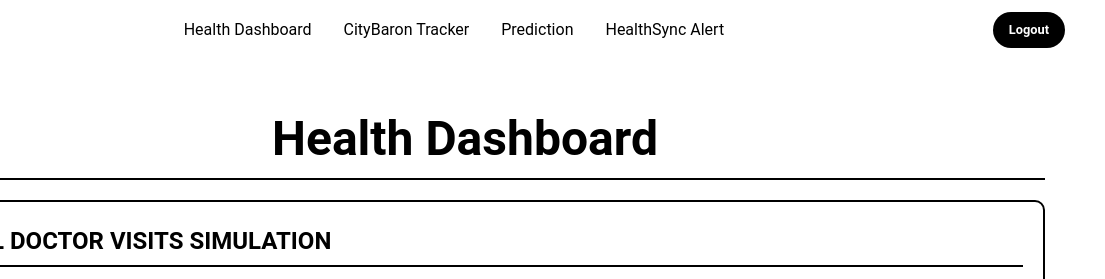
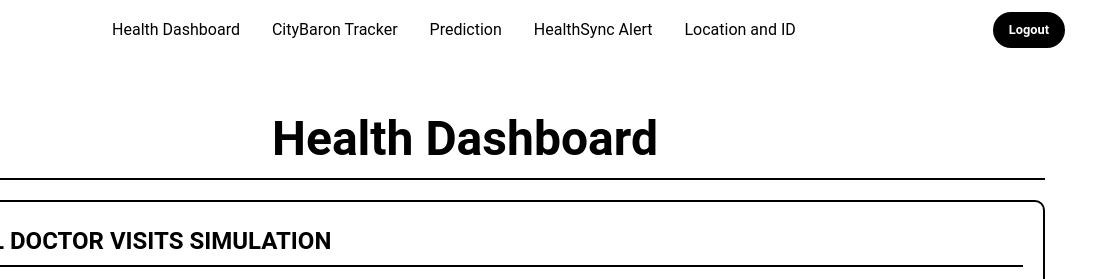
Before and after one commit to internetofbodies/iob, a plain HTML site: page home.html in a window 1280 px wide. Shown: the top 279 px of the page, 175-1280 px from the left. Drawn offline with nearby package versions, Linux system fonts and the light colour scheme.

Commit message:
Update home.html

```diff
--- a/home.html
+++ b/home.html
@@ -49,6 +49,7 @@
           <li><a href="citytracker.html">CityBaron Tracker</a></li>
           <li><a href="prediction.html">Prediction</a></li>
           <li><a href="healthsync.html">HealthSync Alert</a></li>
+          <li><a href="mobiledemo.html">Location and ID</a></li>
         </ul>
         <a href="index.html" class="action_btn">Logout</a>
         <div class="toggle_btn">
@@ -62,6 +63,7 @@
           <li><a href="citytracker.html">CityBaron Tracker</a></li>
           <li><a href="prediction.html">Prediction</a></li>
           <li><a href="healthsync.html">HealthSync Alert</a></li>
+          <li><a href="mobiledemo.html">Location and ID</a></li>
           <li><a href="index.html" class="action_btn">Logout</a></li>
         </ul>
       </div>
```
